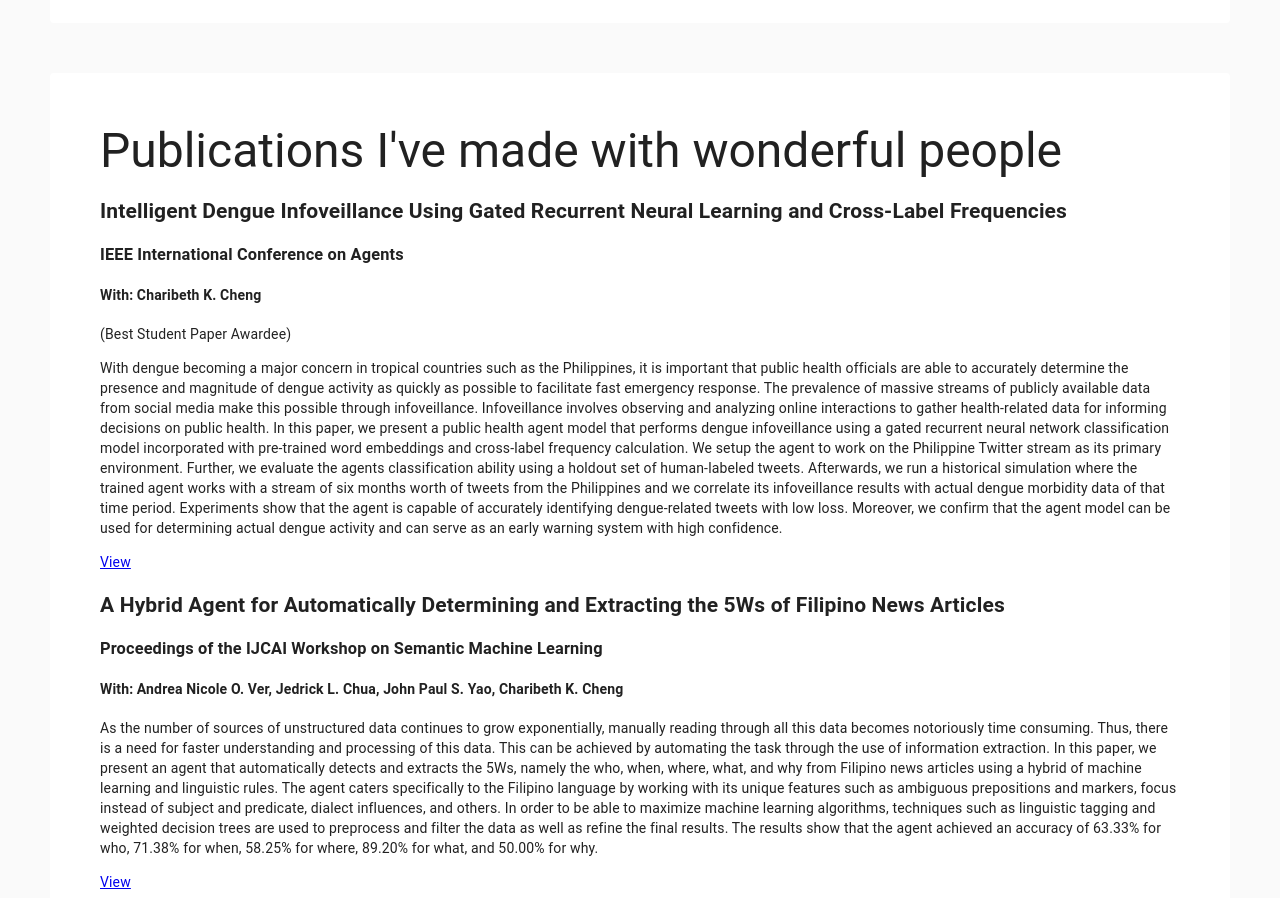
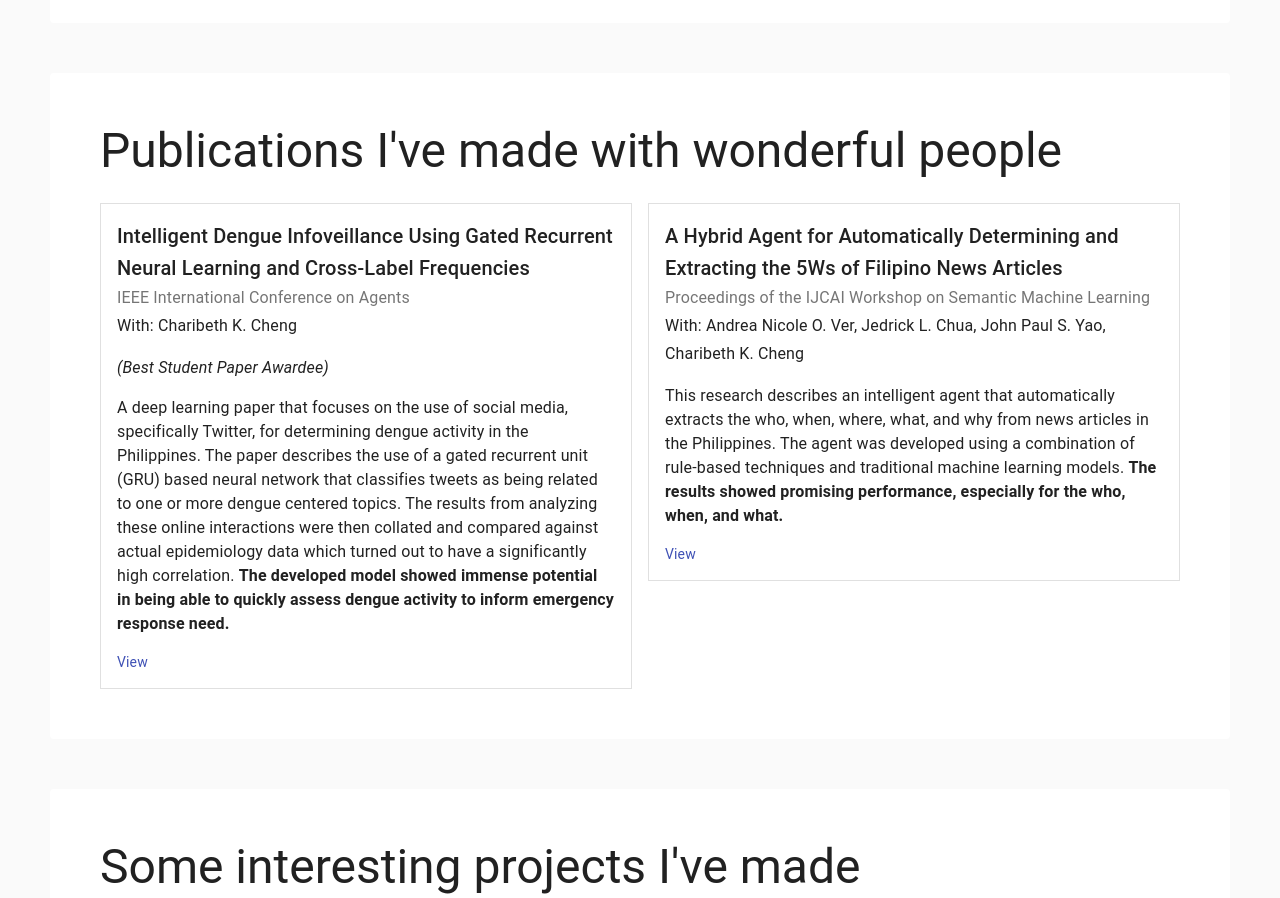
Before and after one commit to vandenn/personal-site, a Gatsby site: page / in a window 1280 px wide. Shown: the part 2480-3378 px from the top of the page. Built offline with nearby package versions, Linux system fonts and the light colour scheme; Gatsby itself is replaced by a stand-in of ours.

Commit message:
style: Paperize publications section

```diff
--- a/content/publications/DengueInfoveillance/index.md
+++ b/content/publications/DengueInfoveillance/index.md
@@ -6,6 +6,6 @@ publisher: 'IEEE International Conference on Agents'
 link: 'https://ieeexplore.ieee.org/document/8459963'
 ---
 
-(Best Student Paper Awardee)
+_(Best Student Paper Awardee)_
 
-With dengue becoming a major concern in tropical countries such as the Philippines, it is important that public health officials are able to accurately determine the presence and magnitude of dengue activity as quickly as possible to facilitate fast emergency response. The prevalence of massive streams of publicly available data from social media make this possible through infoveillance. Infoveillance involves observing and analyzing online interactions to gather health-related data for informing decisions on public health. In this paper, we present a public health agent model that performs dengue infoveillance using a gated recurrent neural network classification model incorporated with pre-trained word embeddings and cross-label frequency calculation. We setup the agent to work on the Philippine Twitter stream as its primary environment. Further, we evaluate the agents classification ability using a holdout set of human-labeled tweets. Afterwards, we run a historical simulation where the trained agent works with a stream of six months worth of tweets from the Philippines and we correlate its infoveillance results with actual dengue morbidity data of that time period. Experiments show that the agent is capable of accurately identifying dengue-related tweets with low loss. Moreover, we confirm that the agent model can be used for determining actual dengue activity and can serve as an early warning system with high confidence.
+A deep learning paper that focuses on the use of social media, specifically Twitter, for determining dengue activity in the Philippines. The paper describes the use of a gated recurrent unit (GRU) based neural network that classifies tweets as being related to one or more dengue centered topics. The results from analyzing these online interactions were then collated and compared against actual epidemiology data which turned out to have a significantly high correlation. **The developed model showed immense potential in being able to quickly assess dengue activity to inform emergency response need.**
--- a/content/publications/FilipinoNews5Ws/index.md
+++ b/content/publications/FilipinoNews5Ws/index.md
@@ -6,4 +6,4 @@ publisher: 'Proceedings of the IJCAI Workshop on Semantic Machine Learning'
 link: 'http://ceur-ws.org/Vol-1986/SML17_paper_8.pdf'
 ---
 
-As the number of sources of unstructured data continues to grow exponentially, manually reading through all this data becomes notoriously time consuming. Thus, there is a need for faster understanding and processing of this data. This can be achieved by automating the task through the use of information extraction. In this paper, we present an agent that automatically detects and extracts the 5Ws, namely the who, when, where, what, and why from Filipino news articles using a hybrid of machine learning and linguistic rules. The agent caters specifically to the Filipino language by working with its unique features such as ambiguous prepositions and markers, focus instead of subject and predicate, dialect influences, and others. In order to be able to maximize machine learning algorithms, techniques such as linguistic tagging and weighted decision trees are used to preprocess and filter the data as well as refine the final results. The results show that the agent achieved an accuracy of 63.33% for who, 71.38% for when, 58.25% for where, 89.20% for what, and 50.00% for why.
+This research describes an intelligent agent that automatically extracts the who, when, where, what, and why from news articles in the Philippines. The agent was developed using a combination of rule-based techniques and traditional machine learning models. **The results showed promising performance, especially for the who, when, and what.**
--- a/src/components/sections/publications.js
+++ b/src/components/sections/publications.js
@@ -1,24 +1,42 @@
 import React from 'react';
 import PropTypes from 'prop-types';
-import { Typography } from '@material-ui/core';
+import { Grid, Link, Paper, Typography } from '@material-ui/core';
+import { makeStyles } from '@material-ui/core/styles';
 
 import SectionLayout from './sectionLayout';
 import navigationConstants from 'constants/navigation';
 
+const useStyles = makeStyles((theme) => ({
+  content: {
+    marginTop: theme.spacing(2),
+  },
+  publicationEntry: {
+    padding: theme.spacing(2),
+  },
+}));
+
 const Publications = (props) => {
+  const classes = useStyles();
   const { data } = props;
 
   const renderPublicationEntry = (node, index) => {
     const { html, frontmatter } = node;
     const { title, coauthors, publisher, link } = frontmatter;
+    const allocatedSize = Math.max(4, 12 / data.length);
     return (
-      <div key={index}>
-        <h2>{title}</h2>
-        <h3>{publisher}</h3>
-        <h4>{`With: ${coauthors}`}</h4>
-        <div dangerouslySetInnerHTML={{ __html: html }} />
-        <a href={link}>View</a>
-      </div>
+      <Grid item key={index} xs={12} sm={allocatedSize}>
+        <Paper variant='outlined' square className={classes.publicationEntry}>
+          <Typography variant='h6'>{title}</Typography>
+          <Typography variant='subtitle1' color='textSecondary'>
+            {publisher}
+          </Typography>
+          <Typography variant='subtitle1'>{`With: ${coauthors}`}</Typography>
+          <Typography dangerouslySetInnerHTML={{ __html: html }} />
+          <Link href={link} target='_blank' rel='noopener'>
+            View
+          </Link>
+        </Paper>
+      </Grid>
     );
   };
 
@@ -27,7 +45,9 @@ const Publications = (props) => {
       <Typography variant='h3'>
         Publications I've made with wonderful people
       </Typography>
-      {data.map(({ node }, index) => renderPublicationEntry(node, index))}
+      <Grid container spacing={2} className={classes.content}>
+        {data.map(({ node }, index) => renderPublicationEntry(node, index))}
+      </Grid>
     </SectionLayout>
   );
 };
```
